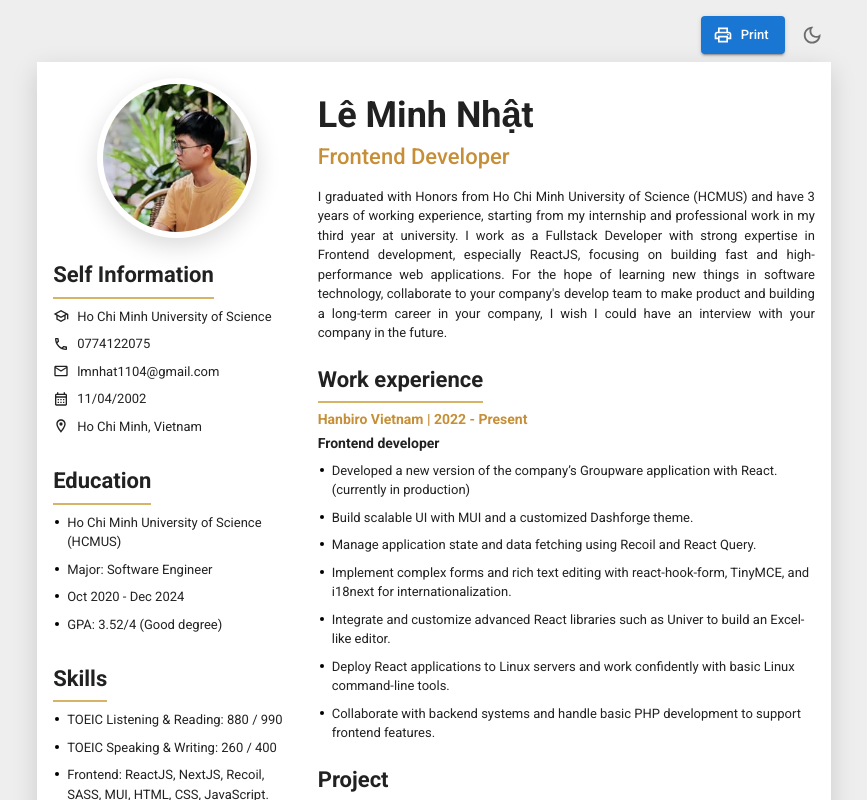
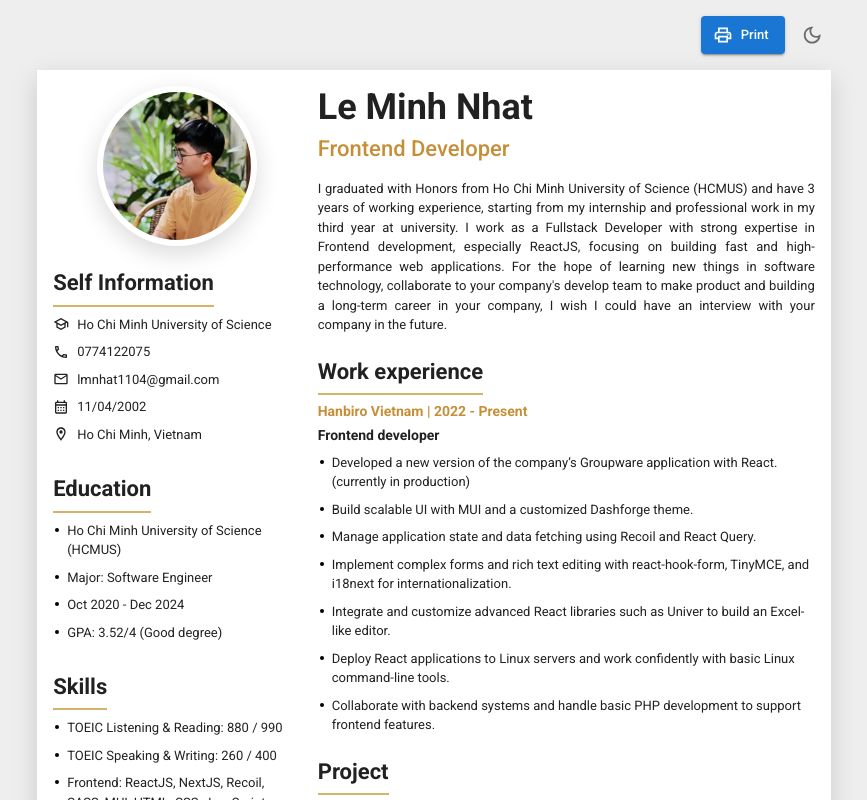
Before and after one commit to Minhnhat1104/CV-v2, a Next.js app: page / in a window 1280 px wide. Shown: the top 800 px of the page, without its empty margins (206-1073 px from the left). Built offline with nearby package versions, Linux system fonts and the light colour scheme; what @mui/material-nextjs would draw is missing.

Commit message:
Update page divider

```diff
--- a/components/App.tsx
+++ b/components/App.tsx
@@ -1,25 +1,7 @@
 "use client";
 
-import { ThemeProvider, createTheme, useTheme } from "@mui/material/styles";
-import {
-  CssBaseline,
-  Container,
-  Grid,
-  Typography,
-  Box,
-  Divider,
-  Link,
-  Paper,
-  List,
-  ListItem,
-  ListItemText,
-  Stack,
-  Button,
-} from "@mui/material";
-import EmailIcon from "@mui/icons-material/Email";
-import PhoneIcon from "@mui/icons-material/Phone";
-import HomeIcon from "@mui/icons-material/Home";
-import avatar from "./avatar.jpg";
+import { createTheme, useTheme } from "@mui/material/styles";
+import { Typography, Stack, Button } from "@mui/material";
 import Section from "./Section";
 import Header from "./Header";
 import CustomList from "./CustomList";
@@ -29,19 +11,7 @@ import WebUIItem from "./WebUIItem";
 import { useRef } from "react";
 import { useReactToPrint } from "react-to-print";
 import ThemeButton from "./ThemeButton";
-
-const theme = createTheme({
-  palette: {
-    primary: { main: "#1976d2" },
-    text: { primary: "#222", secondary: "#555" },
-  },
-  typography: {
-    fontFamily: "Inter, Roboto, sans-serif",
-    h4: { fontWeight: 700 },
-    h6: { fontWeight: 700, letterSpacing: 0.5 },
-    body2: { lineHeight: 1.6 },
-  },
-});
+import PrintPaper from "./PrintPaper";
 
 export default function App() {
   const theme = useTheme();
@@ -51,11 +21,12 @@ export default function App() {
     pageStyle: `
     @page {
       size: A4;
-      margin: 10mm 0mm 10mm 0mm;
+      margin: 0mm;
       background-color: ${theme.palette.background.paper};
     }
-    #print-container {
+    .print-page {
       box-shadow: none;
+      margin-top: 0px;
     }
   `,
   });
@@ -67,6 +38,9 @@ export default function App() {
         width: 1,
         height: 1,
         p: 2,
+        "& .print-page": {
+          mt: 2,
+        },
       }}
     >
       {/* Toobar */}
@@ -76,7 +50,6 @@ export default function App() {
           width: "210mm",
           margin: "auto",
           flexShrink: 0,
-          mb: 1,
         }}
       >
         <Button
@@ -90,22 +63,11 @@ export default function App() {
         <ThemeButton />
       </Stack>
 
-      {/* Paper */}
-      <Stack
-        ref={contentRef}
-        id="print-container"
-        sx={{
-          width: "210mm",
-          // height: "297mm",
-          background: theme.palette.background.paper,
-          margin: "auto",
-          flexShrink: 0,
-          boxShadow: "0 8px 24px rgba(0,0,0,0.15)",
-          p: 2,
-        }}
-      >
-        <Stack direction="row" spacing={2}>
-          <Stack sx={{ flex: 4 }}>
+      <Stack ref={contentRef}>
+        {/* Page 1 */}
+        <PrintPaper
+          leftPanel={
+            <>
               <Header />
               <Section title="Self Information">
                 <PersonalInformation />
@@ -139,10 +101,12 @@ export default function App() {
                   ]}
                 />
               </Section>
-          </Stack>
-          <Stack sx={{ flex: 8, pt: 2 }}>
+            </>
+          }
+          rightPanel={
+            <>
               <Typography variant="h1" sx={{ mb: 1 }}>
-              Lê Minh Nhật
+                Le Minh Nhat
               </Typography>
               <Typography
                 color="textSecondary"
@@ -154,14 +118,14 @@ export default function App() {
               <Typography sx={{ textAlign: "justify" }}>
                 I graduated with Honors from Ho Chi Minh University of Science
                 (HCMUS) and have 3 years of working experience, starting from my
-              internship and professional work in my third year at university. I
-              work as a Fullstack Developer with strong expertise in Frontend
-              development, especially ReactJS, focusing on building fast and
-              high-performance web applications. For the hope of learning new
-              things in software technology, collaborate to your company&apos;s
-              develop team to make product and building a long-term career in
-              your company, I wish I could have an interview with your company
-              in the future.
+                internship and professional work in my third year at university.
+                I work as a Fullstack Developer with strong expertise in
+                Frontend development, especially ReactJS, focusing on building
+                fast and high-performance web applications. For the hope of
+                learning new things in software technology, collaborate to your
+                company&apos;s develop team to make product and building a
+                long-term career in your company, I wish I could have an
+                interview with your company in the future.
               </Typography>
 
               <Section title="Work experience">
@@ -206,7 +170,16 @@ export default function App() {
                     "Store token in Cookie and Redux to enhance security.",
                   ]}
                 />
+              </Section>
+            </>
+          }
+        />
 
+        {/* Page 2 */}
+        <PrintPaper
+          leftPanel={<></>}
+          rightPanel={
+            <>
               {/* Project 2 */}
               <Typography color="textSecondary" variant="h3" mt={2} mb={1}>
                 Music Player, (Finished) | 10/04/2022 - 13/04/2022
@@ -250,8 +223,6 @@ export default function App() {
                   "Available on mobile device",
                 ]}
               />
-            </Section>
-
               <Section title="Self-built UI-websites for practice skills">
                 <WebUIItem
                   title="Home Page"
@@ -277,8 +248,9 @@ export default function App() {
                   demo="https://minhnhat1104.github.io/F8-Shopee/"
                 />
               </Section>
-          </Stack>
-        </Stack>
+            </>
+          }
+        />
       </Stack>
     </Stack>
   );
--- /dev/null
+++ b/components/PrintPaper/index.tsx
@@ -0,0 +1,32 @@
+import { Stack, useTheme } from "@mui/material";
+import React, { ReactNode } from "react";
+
+interface PrintPaperProps {
+  leftPanel: ReactNode;
+  rightPanel: ReactNode;
+}
+
+const PrintPaper = ({ leftPanel, rightPanel }: PrintPaperProps) => {
+  const theme = useTheme();
+  return (
+    <Stack
+      className="print-page"
+      sx={{
+        width: "210mm",
+        height: "297mm",
+        background: theme.palette.background.paper,
+        margin: "auto",
+        flexShrink: 0,
+        boxShadow: "0 8px 24px rgba(0,0,0,0.15)",
+        p: 2,
+      }}
+    >
+      <Stack direction="row" spacing={2}>
+        <Stack sx={{ flex: 4 }}>{leftPanel}</Stack>
+        <Stack sx={{ flex: 8 }}>{rightPanel}</Stack>
+      </Stack>
+    </Stack>
+  );
+};
+
+export default PrintPaper;
```
Lines whose indentation alone changed are shown as unchanged.
